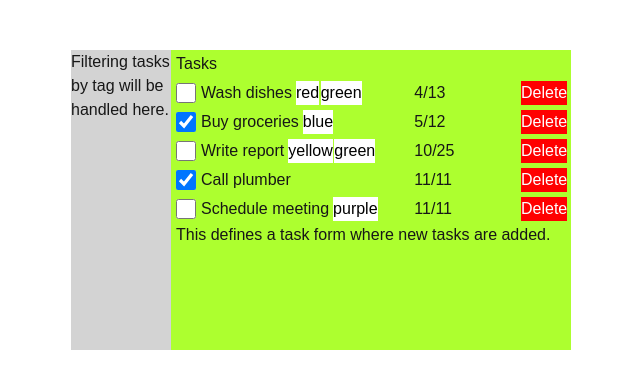
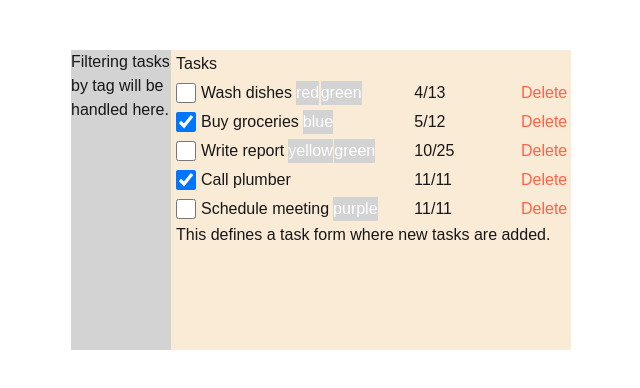
Before and after one commit to charliebsulli/task-manager, a Next.js app in the folder client/: page / in a window 1280 px wide. Shown: the top 388 px of the page, without its empty margins (57-697 px from the left). Built offline with nearby package versions, Linux system fonts and the light colour scheme.

Commit message:
Changed styling of tasks

```diff
--- a/client/src/components/components.css
+++ b/client/src/components/components.css
@@ -14,7 +14,7 @@
 .list-container {
   width: 400px;
   height: 300px;
-  background-color: greenyellow;
+  background-color: antiquewhite;
 }
 
 .task-header {
@@ -36,15 +36,14 @@
 }
 
 .delete {
-  color: white;
-  background-color: red;
+  color: tomato;
   cursor: pointer;
   margin-right: 5px;
   margin-left: auto;
 }
 
 .delete:hover {
-  background-color: tomato;
+  color: white;
 }
 
 .tagged-task {
@@ -58,6 +57,6 @@
 }
 
 .tag {
-  background-color: white;
-  color: black;
+  color: white;
+  background-color: lightgray;
 }
```
